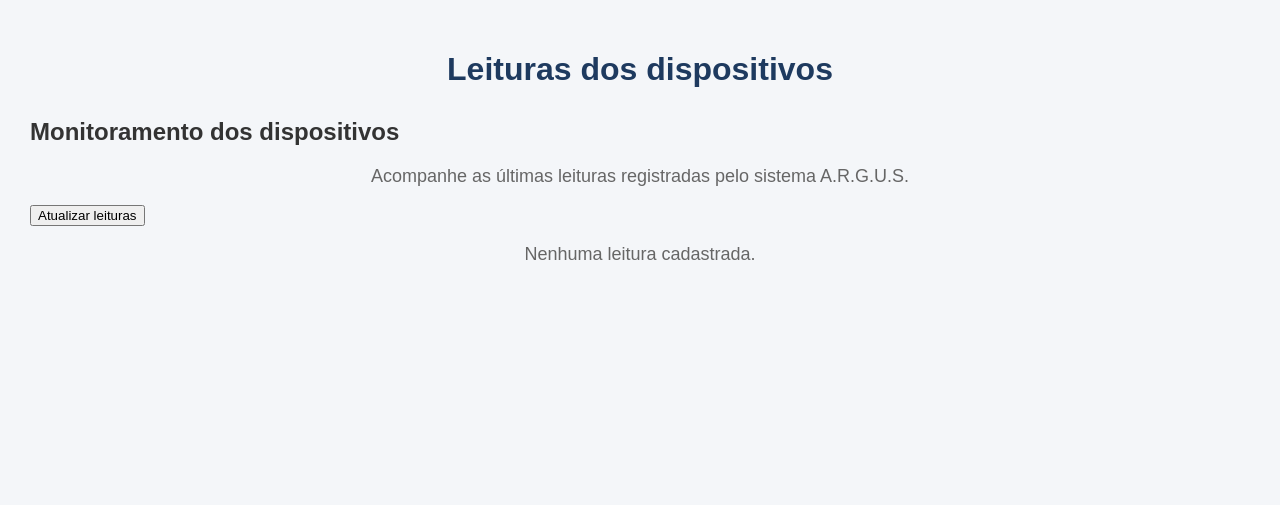
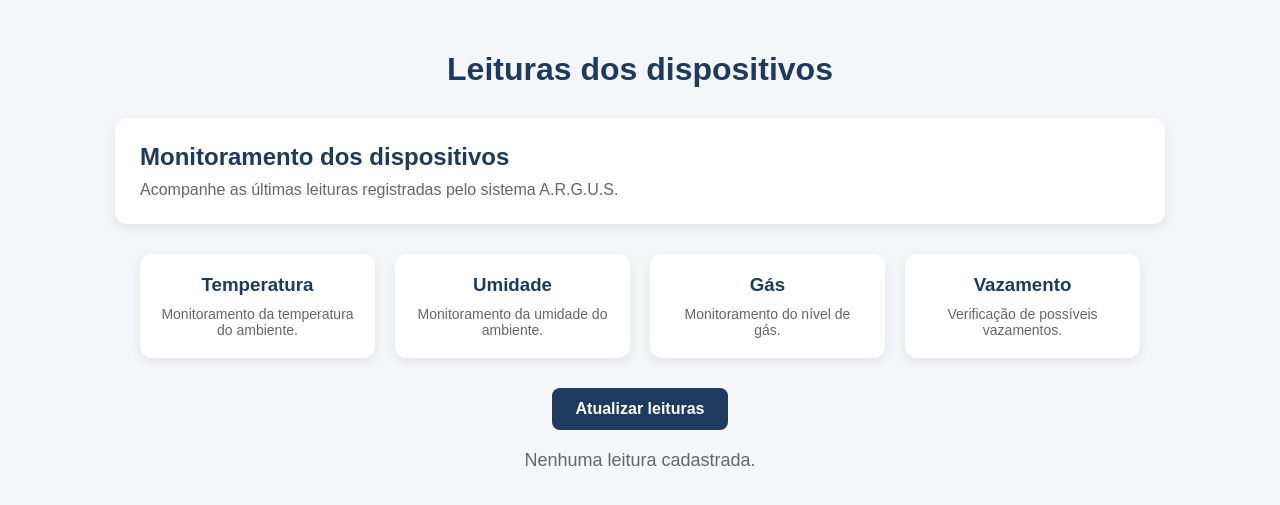
Before and after one commit to heitosena/site-argus, a Django app: page /sensores/leituras/ in a window 1280 px wide. Shown: the top 505 px of the page. Run offline with Django 5.2, Linux system fonts and the light colour scheme; data that the repository does not hold is empty.

Commit message:
melhora painel de leituras e ordena registros

```diff
--- a/siteargus/sensores/static/sensores/css/lista_leituras.css
+++ b/siteargus/sensores/static/sensores/css/lista_leituras.css
@@ -63,7 +63,7 @@ p {
     td {
         padding: 8px;
     }
-
+}
     /* Estiliza o botão de atualizar leituras. */
 #atualizar-leituras {
     display: block;
@@ -114,4 +114,36 @@ p {
     font-size: 16px;
     color: #666;
 }
+
+/* Organiza os cartões de monitoramento em uma grade. */
+.cartoes-leituras {
+    max-width: 1000px;
+    margin: 0 auto 30px auto;
+    display: grid;
+    grid-template-columns: repeat(4, 1fr);
+    gap: 20px;
 }
+
+/* Estiliza cada cartão individualmente. */
+.cartao-leitura {
+    background-color: white;
+    padding: 20px;
+    border-radius: 12px;
+    box-shadow: 0 4px 12px rgba(0, 0, 0, 0.08);
+    text-align: center;
+    box-sizing: border-box;
+}
+
+/* Estiliza o título dentro de cada cartão. */
+.cartao-leitura h3 {
+    margin: 0 0 10px 0;
+    color: #1e3a5f;
+}
+
+/* Estiliza a descrição dentro de cada cartão. */
+.cartao-leitura p {
+    margin: 0;
+    text-align: center;
+    font-size: 14px;
+    color: #666;
+}
--- a/siteargus/sensores/templates/sensores/lista_leituras.html
+++ b/siteargus/sensores/templates/sensores/lista_leituras.html
@@ -32,6 +32,35 @@
 
     <!-- Texto explicativo -->
     <p>Acompanhe as últimas leituras registradas pelo sistema A.R.G.U.S.</p>
+
+</section>
+
+<!-- Cartões com resumo das últimas informações. -->
+<section class="cartoes-leituras">
+
+    <!-- Cartão de temperatura. -->
+    <div class="cartao-leitura">
+        <h3>Temperatura</h3>
+        <p>Monitoramento da temperatura do ambiente.</p>
+    </div>
+
+    <!-- Cartão de umidade. -->
+    <div class="cartao-leitura">
+        <h3>Umidade</h3>
+        <p>Monitoramento da umidade do ambiente.</p>
+    </div>
+
+    <!-- Cartão de gás. -->
+    <div class="cartao-leitura">
+        <h3>Gás</h3>
+        <p>Monitoramento do nível de gás.</p>
+    </div>
+
+    <!-- Cartão de vazamento. -->
+    <div class="cartao-leitura">
+        <h3>Vazamento</h3>
+        <p>Verificação de possíveis vazamentos.</p>
+    </div>
 
 </section>
 
--- a/siteargus/sensores/views.py
+++ b/siteargus/sensores/views.py
@@ -57,7 +57,8 @@ def cadastrar_sensor(request):
 # Exibe as leituras dos dispositivos.
 def lista_leituras(request):
     # Busca todas as leituras e seus dispositivos relacionados.
-    registros = Registro.objects.select_related('dispositivo').all()
+   # Busca as leituras da mais recente para a mais antiga.
+    registros = Registro.objects.select_related('dispositivo').order_by('-data_hora')
 
     # Envia as leituras para a página HTML.
     return render(
```
